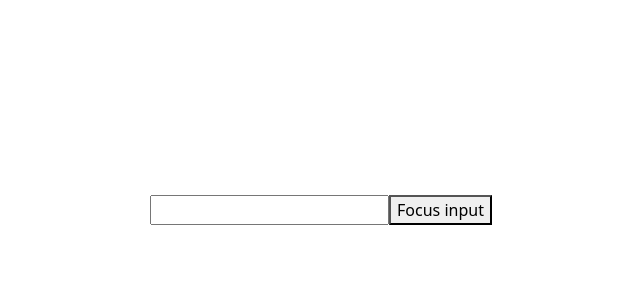
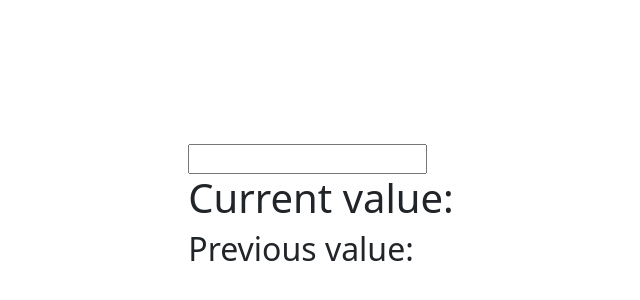
Before and after one commit to Zyer459/practice-stuff, a React (Create React App) app in the folder counter-app/: page / in a window 1280 px wide. Shown: the part 190-490 px from the top of the page, without its empty margins (319-959 px from the left). Built offline with nearby package versions, Linux system fonts and the light colour scheme.

Commit message:
tracking state changes using useRef hook

```diff
--- a/counter-app/src/index.js
+++ b/counter-app/src/index.js
@@ -11,23 +11,29 @@ import { useState, useEffect, useRef } from 'react';
  * can be used to access a DOM element directly
 */
 
-/**(2)ACCESSING DOM ELEMENTS
- * generally let React handle all DOM manipulations
- * but there are some places/instances where we can use 'useRef' without any issues.
- * In React, we can add a 'ref' attribute to an element to access it directly in the DOM.
+/**(3)TRACKING STATE CHANGES
+ * the useRef hook can be used to keep track of previous state values
+ * this is because we are able to persist(keep) useRef values between renders
 */
-// use useRef to focus the input
+// use useRef to keep track of previous state values
 
 function App () {
-  const input = useRef();
-  const focusInput = () => {
-    input.current.focus();
-  };
+  const [input, setInput] = useState("");
+  const previousInput = useRef("");
+
+  useEffect (() => {
+    previousInput.current = input;
+  }, [input]);
 
   return (
     <>
-    <input type="text" ref={input}/>
-    <button onClick={focusInput}>Focus input</button>
+    <input
+    type="text"
+    value={input}
+    onChange={(x) => setInput(x.target.value)}
+    />
+    <h1>Current value: {input}</h1>
+    <h2>Previous value: {previousInput.current}</h2>
     </>
   )
 }
@@ -35,12 +41,11 @@ function App () {
 const root = ReactDOM.createRoot(document.getElementById('root'));
 root.render (<App />)
 
-/**note: the useRef() returns only 1 item an object with its object.current property
- * in above code to focus the input we usually click on it, but
- * with useRef & using 'ref' attribute to call the hook on the element we want to focus, and
- * adding a button element which render the focus
- * finally we can select/access(focus) the input element by clicking on the button as well as on the input field
- * and it works directly in the DOM
+/**in above code
+ * input & setInput is tracked & updated by useState
+ * previousInput value is tracked by useRef & updated + rendered by useEffect hook
+ * used a combination of useState, useEffect & useRef to keep track of previous state
+ * In the useEffect, we are updating the useRef current value each time the inputValue is updated by entering text into the input field.
 */
 
 //there may be some mistakes I made here, I'm new to this.
```
